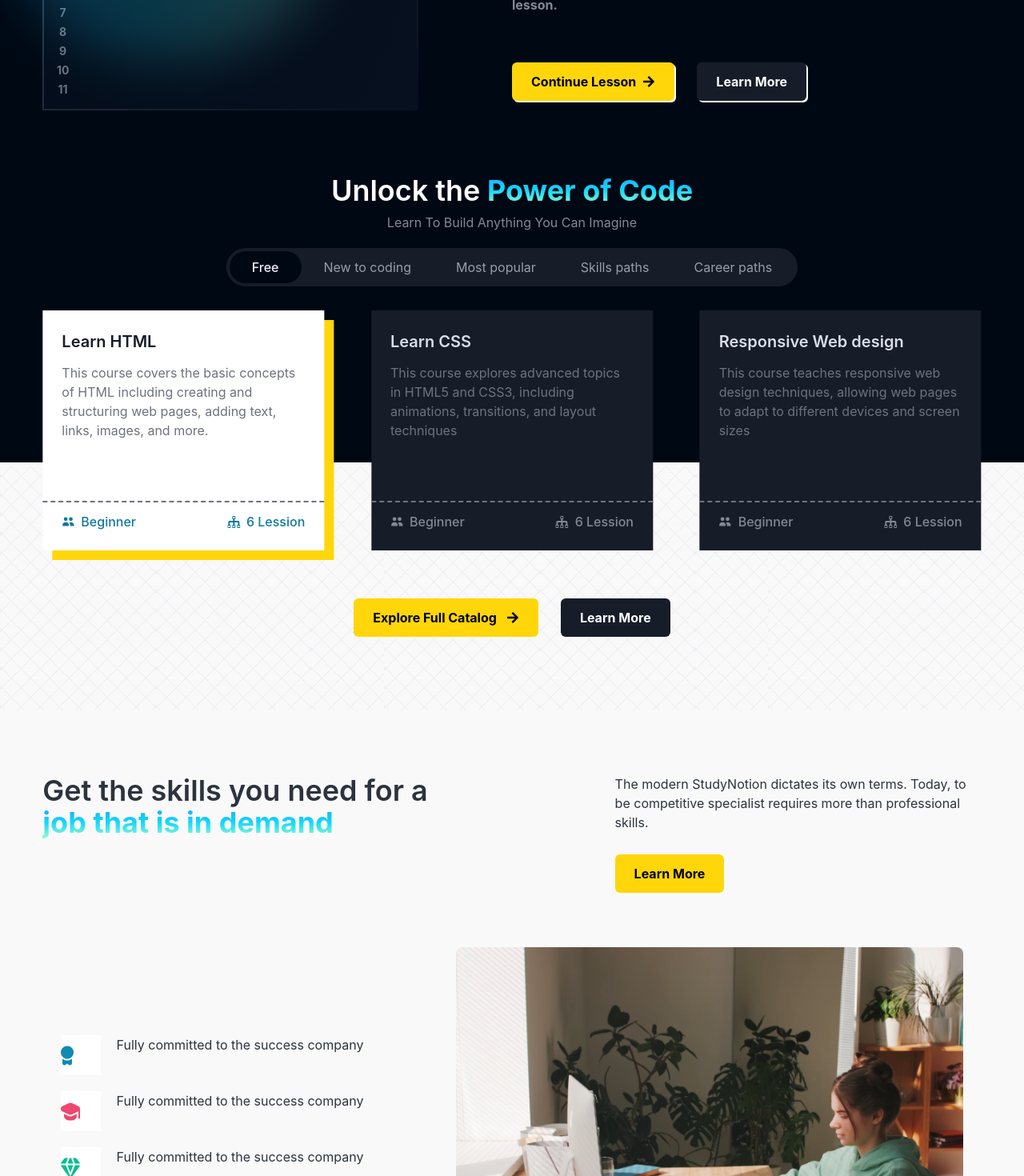
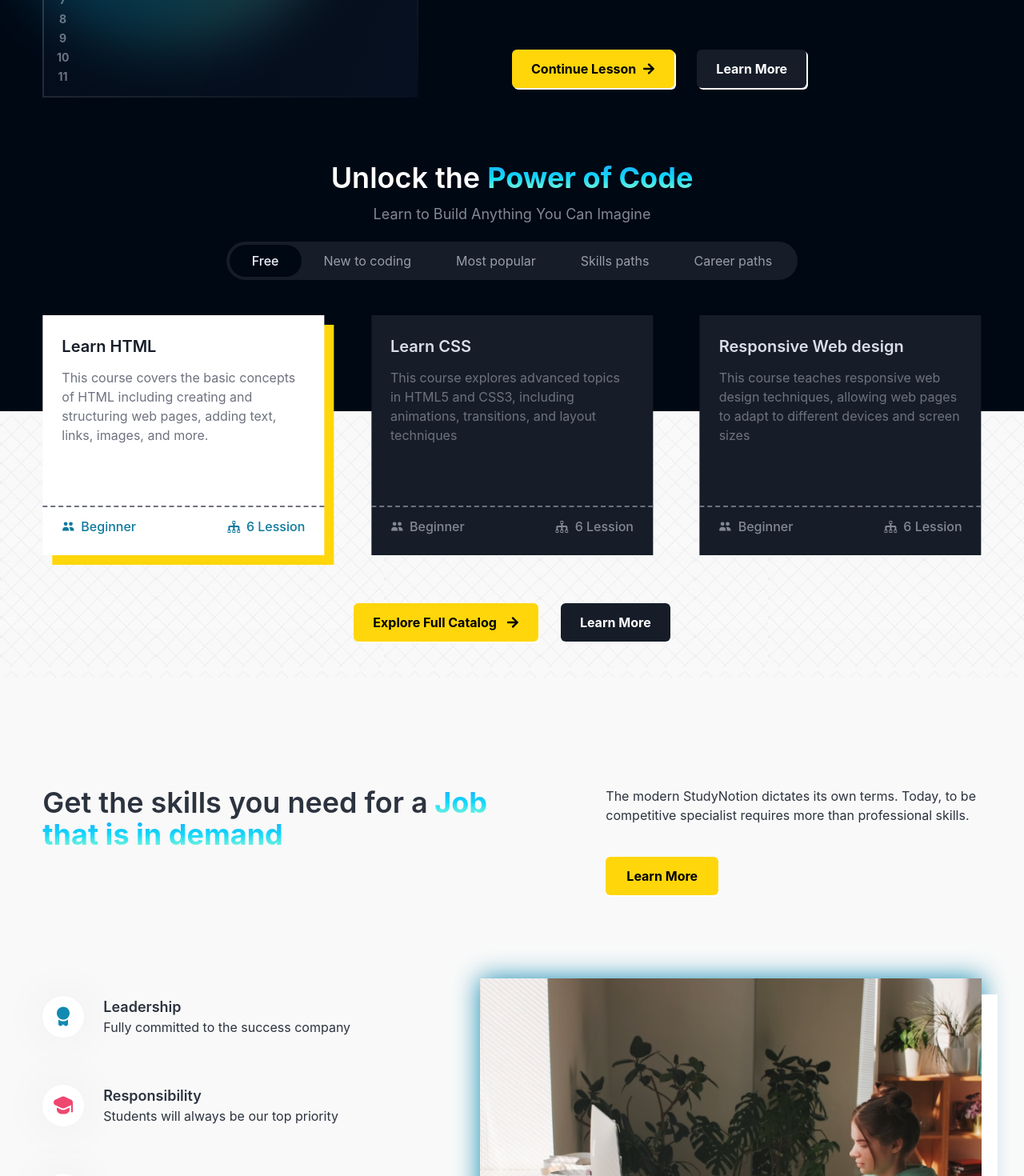
Before and after one commit to Roshan7965/Study_Notion, a React (Create React App) app: page / in a window 1280 px wide. Shown: the part 1330-2800 px from the top of the page at 80% size. Built offline with nearby package versions, Linux system fonts and the light colour scheme; no server answers.

Commit message:
Made some changes in css and created a responsive homepage

```diff
--- a/src/components/core/HomePage/ExploreMore.jsx
+++ b/src/components/core/HomePage/ExploreMore.jsx
@@ -32,47 +32,39 @@ const ExploreMore = () => {
 
   return (
     <div>
-        <div className='text-4xl font-semibold text-center'>
-            Unlock the
-            <HighlightText text={"Power of Code"}/>
+      <div className='text-3xl md:text-4xl font-semibold text-center'>Unlock the <HighlightText text={"Power of Code"} /></div>
+      <div className='text-center text-richblack-300 text-lg mt-3'>Learn to Build Anything You Can Imagine</div>
+      <div className='mt-5 flex flex-row rounded-full bg-richblack-800 mb-5 border-richblack-100
+      px-1 py-1'>
+        {
+          tabsName.map((ele, index) => {
+            return (
+              <div className={`text-[10px] md:text-[16px] flex flex-row items-center gap-2
+                ${currentTab === ele
+                ? "bg-richblack-900 text-richblack-5 font-medium"
+                : "text-richblack-200" } rounded-full transition-all duration-200 cursor-pointer
+                hover:bg-richblack-900 hover:text-richblack-5 px-7 py-2`}
+                key={index}
+                onClick={()=>setMyCards(ele)}
+                >
+                {ele}
               </div>
-        <p className='text-center text-richblack-300 text-[16px] mt-2'>Learn To Build Anything You Can Imagine</p>
-
-        <div className='flex flex-row rounded-full bg-richblack-800 mb-5 mt-5 px-1 py-1'>
-            {
-                tabsName.map((element,index) =>{
-                    return(
-                        <div className={`text-[16px] flex flex-row items-center gap-2
-                        ${currentTab === element ?
-                        "bg-richblack-900 text-richblack-5 font-medium":
-                        "text-richblack-200"} rounded-full transition-all duration-200 cursor-pointer
-                        hover:bg-richblack-900 hover:text-richblack-5 px-7 py-2`} key={index} onClick={()=>setMyCards(element)}>
-                            {element}
-                        </div>
-                    )
+            );
           })
         }
       </div>
-
-        <div className="hidden lg:block lg:h-[200px]"></div>
-
-        {/* Course card group */}
-        <div className="lg:absolute gap-10 justify-center lg:gap-0 flex lg:justify-between flex-wrap w-full lg:bottom-[0]
-                        lg:left-[50%] lg:translate-x-[-50%] lg:translate-y-[50%] text-black lg:mb-10 mb-7 lg:px-0 px-3">
-            {
-                courses.map((element,index) =>{
+        <div className='lg:absolute gap-10 justify-center lg:gap-0 flex lg:justify-between flex-wrap w-full lg:bottom-[0] lg:left-[50%] lg:translate-x-[-50%] lg:translate-y-[60%] text-black lg:mb-0 mb-7 lg:px-0 px-3'>
+          {courses.map((ele, index) => {
             return (
               <CourseCard
                 key={index}
-                        cardData = {element}
+                cardData={ele}
                 currentCard={currentCard}
-                        setCurrentCard = {setCurrentCard}
+                setCurrentCard={setCurrentCard}
               />
-                    )
-                })
-            }
+            );
+          })}
         </div>
-
     </div>
   )
 }
--- a/src/components/core/HomePage/TimelineSection.jsx
+++ b/src/components/core/HomePage/TimelineSection.jsx
@@ -8,44 +8,47 @@ import timelineImg from "../../../assets/Images/TimelineImage.png"
 
 const timeline = [
     {
-        Logo:Logo1,
-        Heading:"Leadership",
-        Description:"Fully committed to the success company"
+        Logo: Logo1,
+        heading: "Leadership",
+        Description:"Fully committed to the success company",
     },
     {
-        Logo:Logo2,
-        Heading:"Leadership",
-        Description:"Fully committed to the success company"
+        Logo: Logo2,
+        heading: "Responsibility",
+        Description:"Students will always be our top priority",
     },
     {
-        Logo:Logo3,
-        Heading:"Leadership",
-        Description:"Fully committed to the success company"
+        Logo: Logo3,
+        heading: "Flexibility",
+        Description:"The ability to switch is an important skills",
     },
     {
-        Logo:Logo4,
-        Heading:"Leadership",
-        Description:"Fully committed to the success company"
-    }
-]
+        Logo: Logo4,
+        heading: "Solve the problem",
+        Description:"Code your way to a solution",
+    },
+  ];
 
 const TimelineSection = () => {
   return (
-    <div className=''>
-        <div className='flex flex-row gap-10 items-center'>
+    <div className="flex flex-col lg:flex-row gap-20 mb-20 items-center">
+
             {/* Left Part */}
-            <div className=' w-[45%] flex flex-col gap-5'>
+            <div className='lg:w-[45%] flex flex-col gap-14 lg:gap-3'>
+                <div className='flex flex-col lg:gap-3'>
                     {
                             timeline.map((element,index)=>{
                                 return(
-                            <div className='flex flex-row gap-5' key={index}>
-                                <div className='w-[50px] h-[50px] bg-white flex items-center'>
+                                    <div className='flex gap-6' key={index}>
+                                        <div className='w-[52px] h-[52px] bg-white rounded-full flex justify-center items-center shadow-[#00000012] shadow-[0_0_62px_0]'>
                                             <img src={element.Logo}/>
                                         </div>
                                         <div>
-                                    <h2 className='font-semibold text-[18px]'>{element.Headingeading}</h2>
+                                            <h2 className='font-semibold text-[18px]'>{element.heading}</h2>
                                             <p className='text-base'>{element.Description}</p>
+                                            <br/><br/>
                                         </div>
+
                                     </div>
                                 )
                             })
@@ -53,23 +56,30 @@ const TimelineSection = () => {
 
                 </div>
 
-            {/* Right Part */}
-            <div className='relative shadow-blue-200'>
-                <img src={timelineImg} alt='timelineImg' className='rounded-lg shadow-blue-100'/>
-                <div className='absolute bg-caribbeangreen-700 flex flex-row text-white uppercase
-                py-7 left-[50%] translate-x-[-50%] translate-y-[-50%]'>
-                    <div className='flex flex-row gap-5 items-center border-r border-caribbeangreen-200 px-7'>
-                        <p className='text-3xl font-bold'>10</p>
-                        <p className='text-caribbeangreen-300 text-sm'>Years of Experience</p>
+
             </div>
 
-                    <div className='flex flex-row gap-5 items-center  px-7'>
-                        <p className='text-3xl font-bold'>250</p>
-                        <p className='text-caribbeangreen-300 text-sm'>Type of Courses</p>
+            {/* Right Part */}
+            <div className="relative w-fit h-fit shadow-blue-200 shadow-[0px_0px_30px_0px]">
+                <div
+					className="absolute lg:left-[50%] lg:bottom-0 lg:translate-x-[-50%] lg:translate-y-[50%] bg-caribbeangreen-700
+                                flex lg:flex-row flex-col text-white uppercase py-5 gap-4 lg:gap-0 lg:py-10">
+					<div className="flex gap-5 items-center lg:border-r border-caribbeangreen-300 px-7 lg:px-14">
+						<p className="text-3xl font-bold">10</p>
+						<p className="text-caribbeangreen-300 text-sm">
+							Years of Experience
+						</p>
+					</div>
+					<div className="flex gap-5 items-center lg:px-14 px-7">
+						<p className="text-3xl font-bold w-[75px]">250</p>
+						<p className="text-caribbeangreen-300 text-sm w-[75px]">TYpe of Courses</p>
 					</div>
 				</div>
-
-            </div>
+				<img
+					src={timelineImg}
+					alt="timelineImage"
+					className="shadow-white shadow-[20px_20px_0px_0px] object-cover h-[400px] lg:h-fit"
+				/>
 
 			</div>
     </div>
--- a/src/pages/Home.jsx
+++ b/src/pages/Home.jsx
@@ -16,12 +16,10 @@ const Home = () => {
   return (
     <div>
         {/*Section - 1 */}
-        <div className='relative mx-auto flex flex-col w-11/12 items-center text-white max-w-maxContent justify-between'>
+        <div className='relative mx-auto flex flex-col w-11/12 max-w-maxContent items-center text-white justify-between'>
             <Link to={"/signup"}>
-                <div className='group mt-16 p-1 mx-auto rounded-full bg-richblack-800 font-bold text-richblack-200
-                                transition-all duration-200 hover:scale-105 w-fit'>
-                    <div className='flex flex-row items-center gap-2 rounded-full px-10 py-[5px] transition-all
-                                    duration-200 group-hover:bg-richblack-900    '>
+                <div className='group mt-16 p-1 mx-auto rounded-full text-richblack-200 bg-richblack-800 font-bold transition-all duration-200 hover:scale-95 w-fit'>
+                    <div className='flex items-center gap-2 rounded-full px-10 py-[5px] transition-all duration-200 group-hover:bg-richblack-900'>
                         <p>Become an Instructor</p>
                         <FaArrowRight/>
                     </div>
@@ -33,17 +31,17 @@ const Home = () => {
                 <HighlightText text={"Coding Skills"} />
             </div>
 
-            <div className='w-[90%] text-center text-lg font-bold text-richblack-300 mt-5 '>
+            <div className='mt-4 w-[90%] text-center text-lg font-bold text-richblack-300'>
                 With our online coding courses,you can lear at your own pace,from anywhere in the world, and get access to a <br/>
                 wealth of resources, including hands-on projects, quizzes, and personalized feedback from instructors.
             </div>
 
-            <div className='flex flex-row gap-7 mt-8'>
+            <div className='flex gap-7 mt-8'>
                 <CTAButton active={true} linkto={"/signup"}>Learn More</CTAButton>
                 <CTAButton active={false} linkto={"/signup"}>Book a Demo</CTAButton>
             </div>
 
-            <div className="mx-3 my-7 mt-[80px] shadow-[10px_-5px_50px_-5px] shadow-blue-200">
+            <div className='mx-3 my-12 shadow-blue-200 w-[80%] drop-shadow-lg'>
                 <video muted loop autoPlay className="shadow-[20px_20px_rgba(255,255,255)]"><source src={Banner} type='video/mp4'/></video>
             </div>
 
@@ -51,7 +49,7 @@ const Home = () => {
             <div>
                 <CodeBlocks
                     position={"lg:flex-row"}
-                    heading={<div className='text-4xl font-bold'>Unlock your
+                    heading={<div className='text-4xl font-semibold'>Unlock your
                                     <HighlightText text={"coding potential"}/> {" "} <br/>
                                     with our online courses.
                             </div>}
@@ -117,16 +115,20 @@ const Home = () => {
             <div>
                 <ExploreMore/>
             </div>
+            <br />
+            <br />
+            <br /><br /><br /><br />
 
 
         </div>
 
         {/*Section - 2 */}
        <div className='bg-pure-greys-5 text-richblack-700'>
-            <div className='homepage_bg h-[310px]'>
-                    <div className='w-11/12 max-w-maxContent flex flex-col items-center justify-center gap-5 mx-auto'>
+            <div className='homepage_bg h-[333px]'>
+                    <div className='w-11/12 max-w-maxContent flex flex-col items-center gap-5 mx-auto'>
                     <div className='h-[150px]'></div>
-                        <div className='flex flex-row gap-7 text-white'>
+                    <div className='md:h-[50px]'></div>
+                        <div className='flex flex-row gap-7 text-white items-center'>
                             <CTAButton active={true} linkto={"/signup"}>
                                 <div className='flex items-center gap-3'>
                                     Explore Full Catalog
@@ -147,19 +149,19 @@ const Home = () => {
 
             </div>
 
-            <div className='mx-auto w-11/12 max-w-maxContent flex flex-col items-center justify-between gap-7'>
-                    <div className='flex flex-row gap-[200px] mb-10 mt-[80px]'>
-                         <div className='text-4xl font-semibold w-[45%]'>
+            <div className='w-11/12 max-w-maxContent flex flex-col items-center gap-16 mx-auto mt-14'>
+                    <div className='mb-10 mt-[-100px] flex flex-col justify-between gap-7 lg:mt-20 lg:flex-row lg:gap-0'>
+                         <div className='md:w-[50%] font-semibold text-4xl'>
                             Get the skills you need for a
-                            <HighlightText text={"job that is in demand"}/>
+                            <HighlightText text={"Job that is in demand"}/>
                          </div>
 
-                        <div className='flex flex-col gap-7 w-[40%] items-start'>
+                        <div className='flex flex-col items-start gap-10 lg:w-[40%]'>
                             <div className='text-[16px]'>
                                 The modern StudyNotion dictates its own terms. Today, to be competitive specialist requires more than professional skills.
                             </div>
-                        <CTAButton active={true} linkto={"/signup"}>Learn More</CTAButton>
-                    </div>
+                            <div className='lg:w-[30%]'> <CTAButton active={true} linkto={"/signup"}>Learn More</CTAButton></div>
+                        </div>
                     </div>
 
                     <TimelineSection/>
@@ -171,7 +173,7 @@ const Home = () => {
        </div>
 
         {/*Section - 3 */}
-        <div className='w-11/12  mx-auto max-w-maxContent flex flex-col items-center justify-between gap-8 bg-richblack-900 text-white'>
+        <div className='relative mx-auto my-20 flex w-11/12 max-w-maxContent flex-col items-center justify-between gap-8 bg-richblack-900 text-white'>
             <InstructorSection/>
             <h2 className='text-center text-4xl font-semibold mt-10'>Review From Learners</h2>
             {/* Review Slider */}
```
Also changed, not shown: src/components/core/HomePage/InstructorSection.jsx (+15 -16 lines), src/components/core/HomePage/LearningLanguageSection.jsx (+26 -14 lines), src/data/dashboard-links.js (+7 -0 lines), src/pages/Dashboard.jsx (+27 -2 lines). Lines whose indentation alone changed are shown as unchanged.
